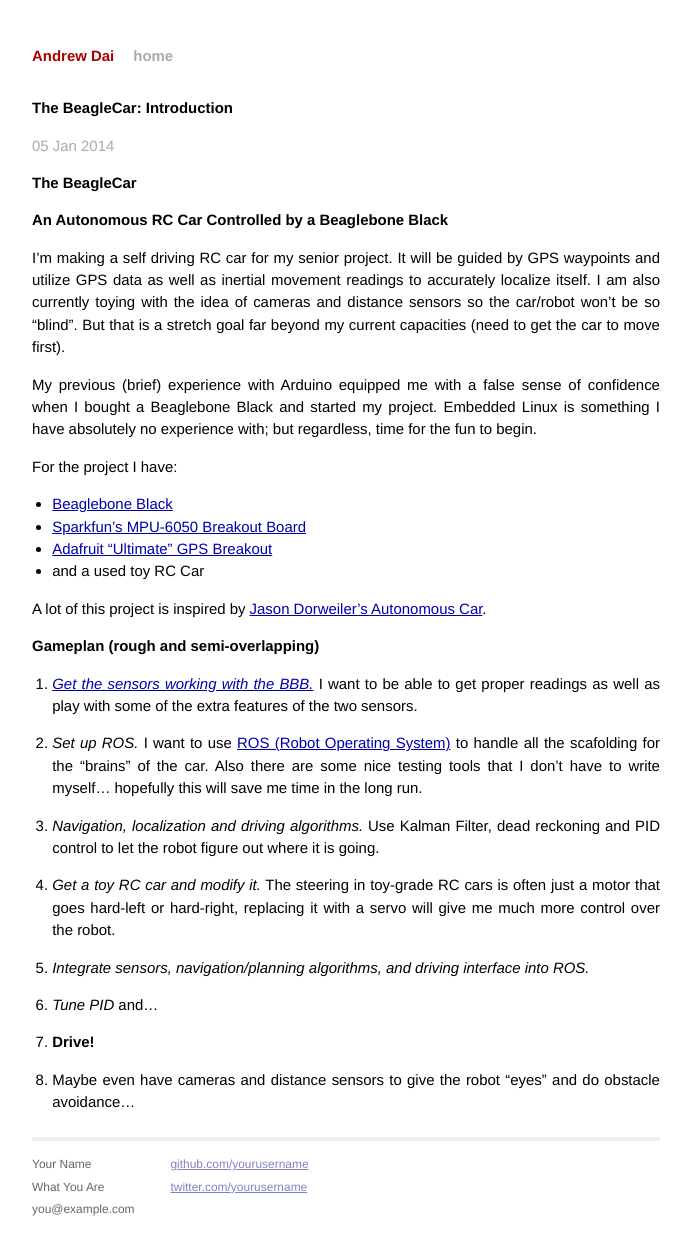
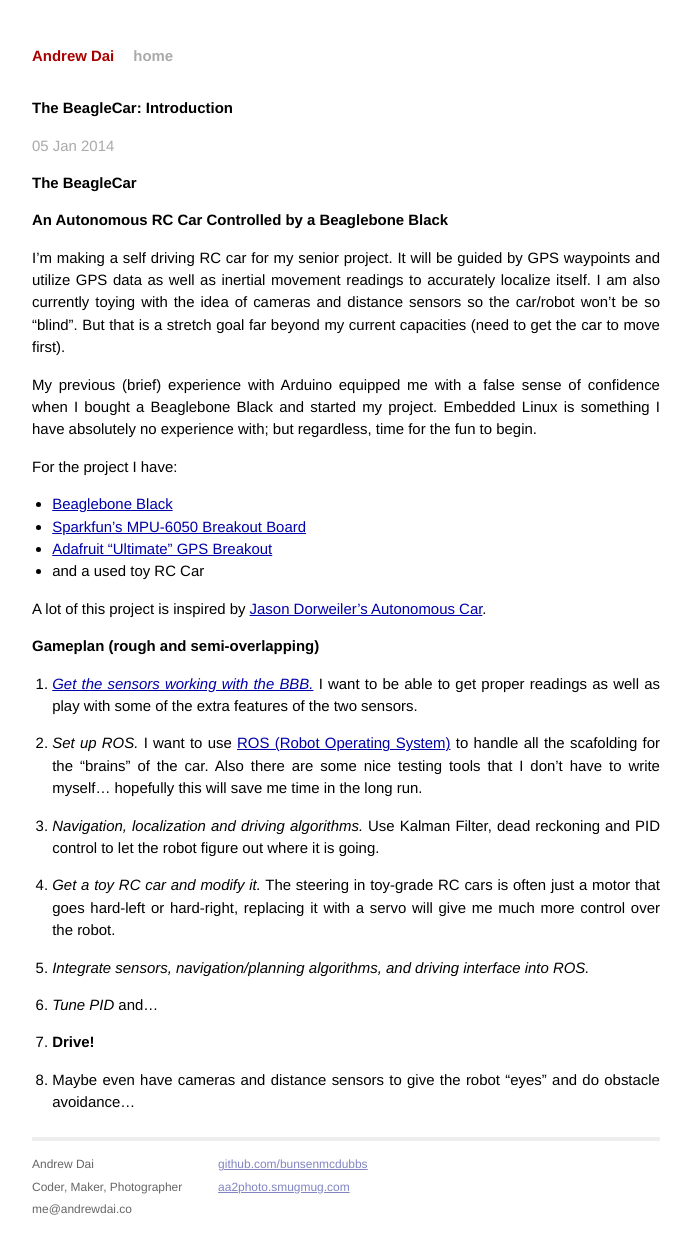
Before and after one commit to bunsenmcdubbs/bunsenmcdubbs.github.io, a Jekyll site: the page built from _posts/2014-01-05-intro.md, in a window 1280 px wide. Shown: the whole page, without its empty margins (294-985 px from the left). Built offline with Jekyll 4.4.1, drawn with Linux system fonts in a browser that asks for light colours; Markdown is read by kramdown in place of the engine named in the settings.

Commit message:
fun with layouts

```diff
--- a/_layouts/default.html
+++ b/_layouts/default.html
@@ -26,15 +26,15 @@
           <div class="footer">
             <div class="contact">
               <p>
-                Your Name<br />
-                What You Are<br />
-                you@example.com
+                Andrew Dai<br />
+                Coder, Maker, Photographer<br />
+                me@andrewdai.co
               </p>
             </div>
             <div class="contact">
               <p>
-                <a href="https://github.com/yourusername">github.com/yourusername</a><br />
-                <a href="https://twitter.com/yourusername">twitter.com/yourusername</a><br />
+                <a href="https://github.com/bunsenmcdubbs">github.com/bunsenmcdubbs</a><br />
+                <a href="http://aa2photo.smugmug.com">aa2photo.smugmug.com</a><br />
               </p>
             </div>
           </div>
--- a/index.html
+++ b/index.html
@@ -1,6 +1,6 @@
 ---
 layout: default
-title: Your New Jekyll Site
+title: Andrew Dai | BunsenMcDubbs
 ---
 
 <div id="home">
```
